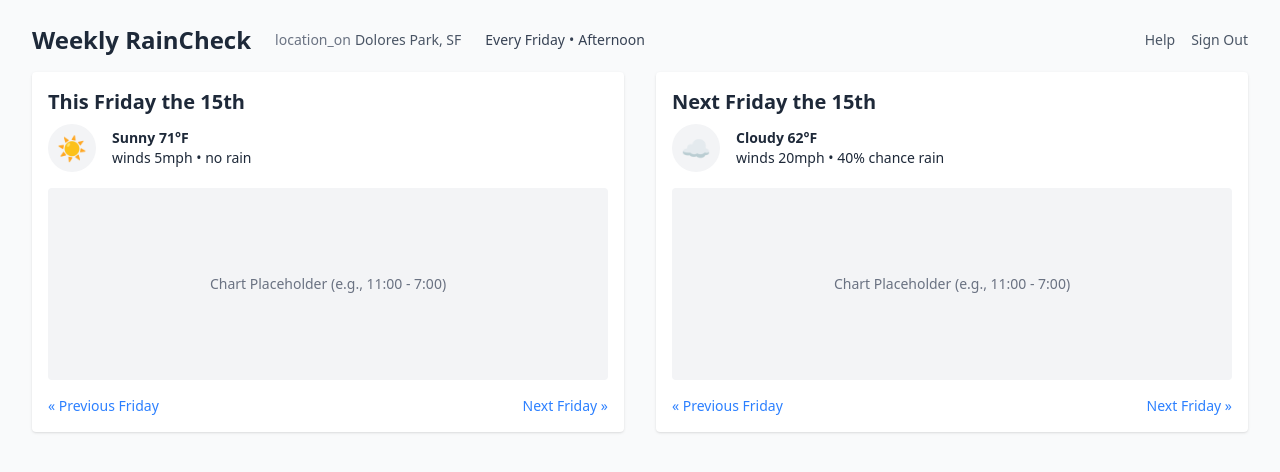
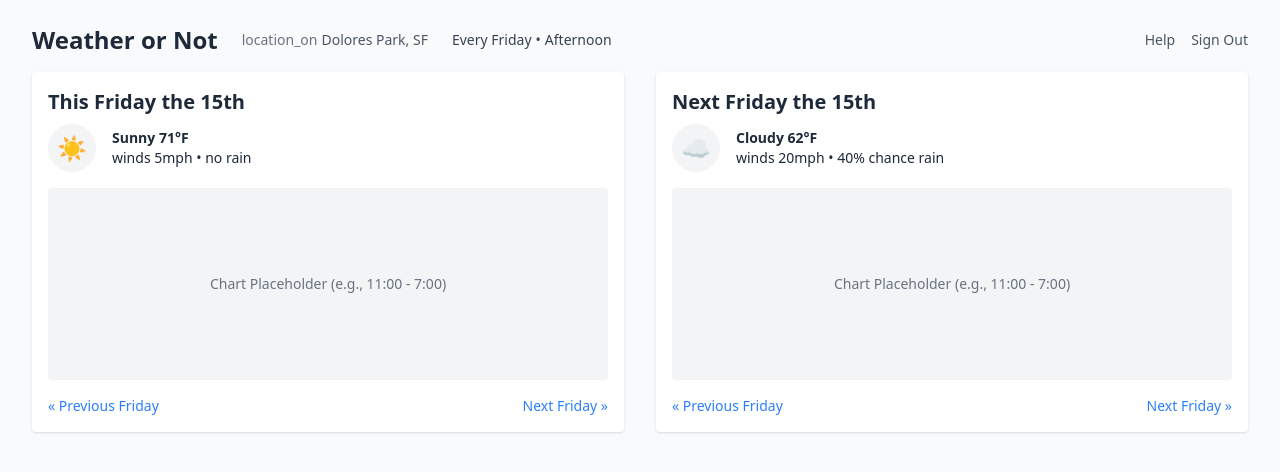
Before and after one commit to byronwall/weather-helper, a React (Vite) app: page / in a window 1280 px wide. Shown: the top 472 px of the page. Built offline with nearby package versions, Linux system fonts and the light colour scheme.

Commit message:
Tweak name

```diff
--- a/src/Comps.tsx
+++ b/src/Comps.tsx
@@ -12,7 +12,7 @@
       {/* Left side: Brand & Location */}
       <div className="flex flex-col space-y-2 md:flex-row md:space-y-0 md:items-center md:space-x-6">
         {/* Logo / Brand Name */}
-        <div className="text-2xl font-bold">Weekly RainCheck</div>
+        <div className="text-2xl font-bold">Weather or Not</div>
 
         {/* Location Info */}
         <div className="flex items-center space-x-1 text-sm text-gray-600">
```
